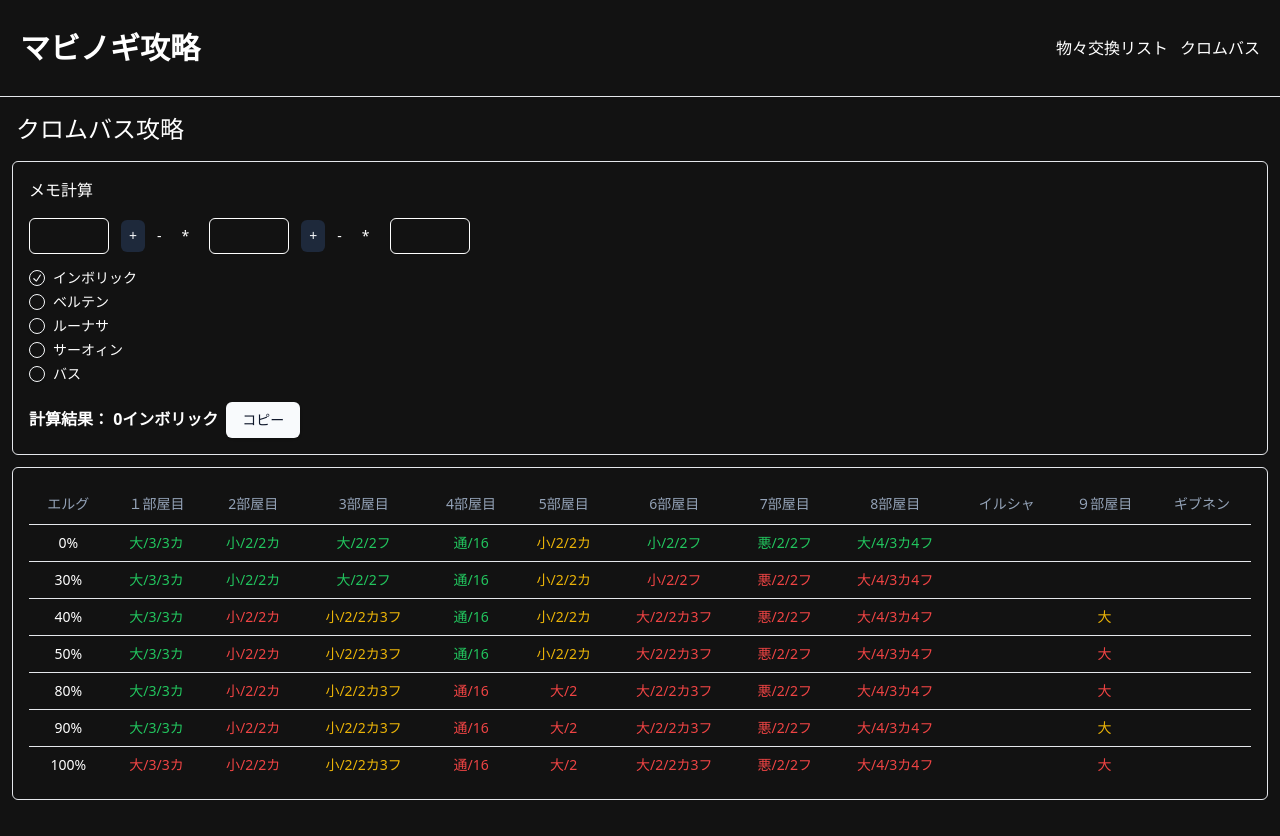
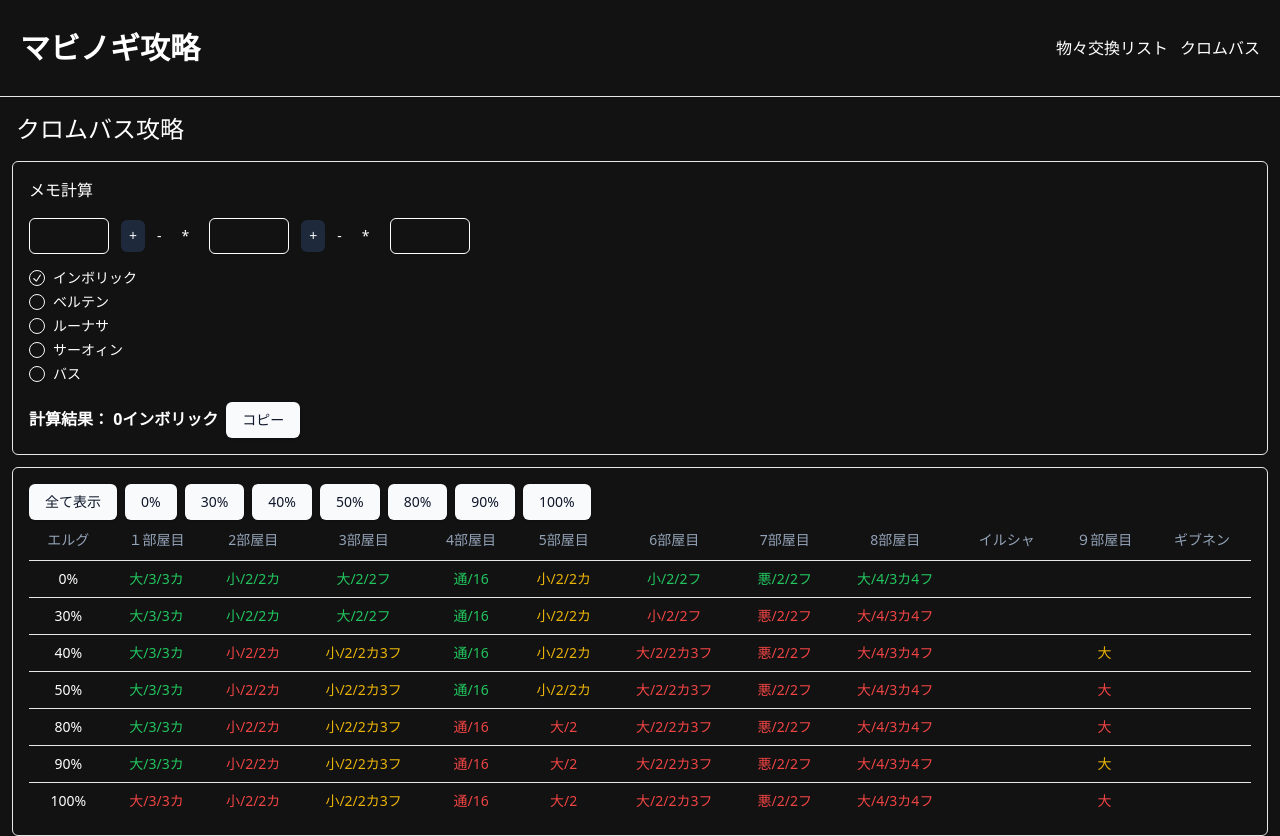
Before and after one commit to ChikawaMax/mabinogi_info, a Next.js app: page /crombas in a window 1280 px wide. Before the commit the page ends 800 px from the top, so only its background shows below. Built offline with nearby package versions, Linux system fonts and the light colour scheme.

Commit message:
✨ クロムバステーブルのフィルター機能を実装

```diff
--- a/components/crombas/table/CromBody.tsx
+++ b/components/crombas/table/CromBody.tsx
@@ -1,10 +1,10 @@
 import { TableBody, TableCell, TableRow } from '@/components/ui/table';
-import { crombas } from './CromObj';
+import { cromOBJ } from '@/app/typs/types';
 
-const CromBody = () => {
+const CromBody = ({ selectTable }: { selectTable: cromOBJ[] }) => {
   return (
     <TableBody>
-      {crombas.map((crom) => (
+      {selectTable.map((crom) => (
         <TableRow key={crom.id}>
           <TableCell>{crom.level}</TableCell>
           <TableCell className={crom.room1.color}>{crom.room1.info}</TableCell>
--- /dev/null
+++ b/components/crombas/table/CrombasFilter.tsx
@@ -0,0 +1,29 @@
+import { Button } from '@/components/ui/button';
+import { crombas } from './CromObj';
+import { Dispatch, SetStateAction } from 'react';
+import { cromOBJ } from '@/app/typs/types';
+
+export const CrombasFilter = ({
+  setSelectTable,
+}: {
+  setSelectTable: Dispatch<SetStateAction<cromOBJ[]>>;
+}) => {
+  const handleClick = (e: React.MouseEvent<HTMLButtonElement>) => {
+    setSelectTable(
+      crombas.filter(
+        (prevTable) => prevTable.level === e.currentTarget.textContent
+      )
+    );
+  };
+
+  return (
+    <div className="flex gap-2">
+      <Button onClick={() => setSelectTable(crombas)}>全て表示</Button>
+      {crombas.map((crom) => (
+        <Button key={crom.id} onClick={handleClick}>
+          {crom.level}
+        </Button>
+      ))}
+    </div>
+  );
+};
--- a/components/crombas/table/CrombasTable.tsx
+++ b/components/crombas/table/CrombasTable.tsx
@@ -1,13 +1,22 @@
+'use client';
+
 import { Table } from '@/components/ui/table';
 import CromBody from './CromBody';
 import CromHeader from './CromHeader';
+import { crombas } from './CromObj';
+import { useState } from 'react';
+import { cromOBJ } from '@/app/typs/types';
+import { CrombasFilter } from './CrombasFilter';
 
 const CrombasTable = () => {
+  const [selectTable, setSelectTable] = useState<cromOBJ[]>(crombas);
+
   return (
     <section className="mt-3 border p-4 mx-3 rounded-md">
+      <CrombasFilter setSelectTable={setSelectTable} />
       <Table>
         <CromHeader />
-        <CromBody />
+        <CromBody selectTable={selectTable} />
       </Table>
     </section>
   );
```
